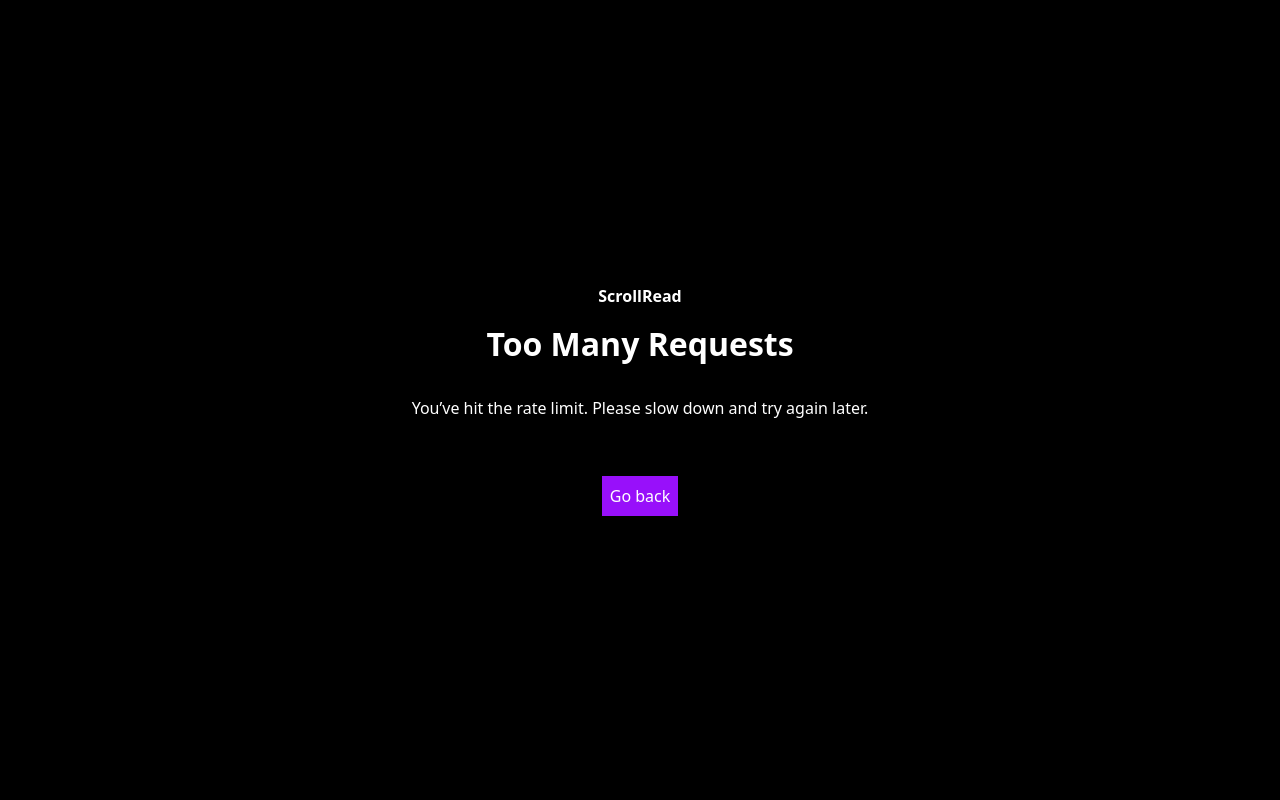
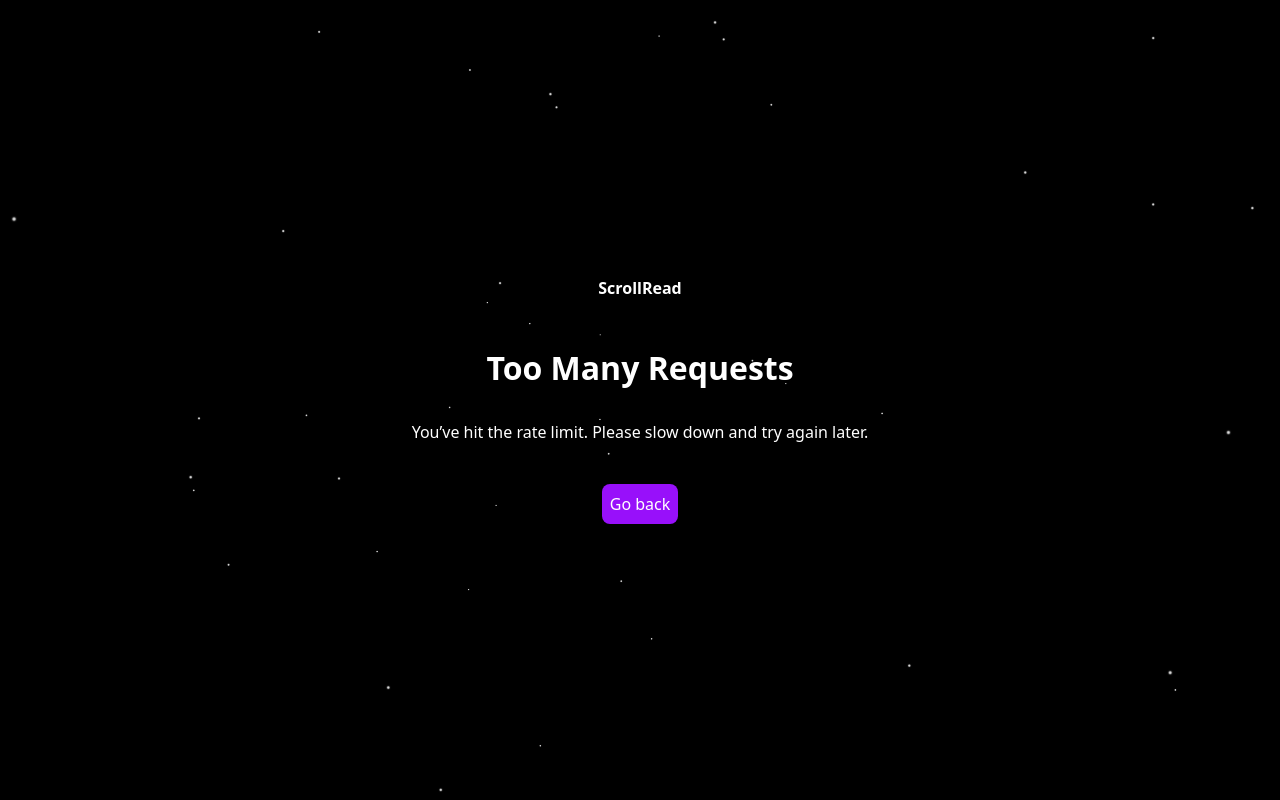
Before and after one commit to abhicodes13/motion, a Next.js app: page /429 in a window 1280 px wide. Built offline with nearby package versions, Linux system fonts and the light colour scheme.

Commit message:
ui fix ratelimit 429 page

```diff
--- a/app/429/page.jsx
+++ b/app/429/page.jsx
@@ -1,22 +1,35 @@
 // app/429/page.jsx
-
+import { Stars } from "@react-three/drei";
+import { Canvas } from "@react-three/fiber";
 export default function RateLimitPage() {
   return (
     //Page for when too many requests hit from client side
+
     <div
       style={{ padding: "3rem", textAlign: "center" }}
-      className="bg-black text-white h-screen flex flex-col gap-3 justify-center items-center"
+      className="bg-black text-white h-screen flex flex-col gap-3 justify-center items-center z-10"
     >
-      <h1 style={{ fontSize: "1rem", fontWeight: "bold" }}>ScrollRead</h1>
+      <h1
+        style={{ fontSize: "1rem", fontWeight: "bold", marginBottom: "2rem" }}
+      >
+        ScrollRead
+      </h1>
       <h1 style={{ fontSize: "2rem", fontWeight: "bold" }}>
         Too Many Requests
       </h1>
-      <p style={{ marginTop: "1rem", marginBottom: "2rem" }}>
+      <p style={{ marginTop: "1rem", marginBottom: "1rem" }}>
         You’ve hit the rate limit. Please slow down and try again later.
       </p>
       <a href="/">
-        <button className="bg-purple-600 mt-3 p-2 text-white">Go back</button>
+        <button className="bg-purple-600 mt-3 p-2 hover:opacity-70 rounded-md text-white">
+          Go back
+        </button>
       </a>
+      <div className="absolute inset-0 z-0">
+        <Canvas>
+          <Stars radius={50} count={200} factor={4} fade speed={3} />
+        </Canvas>
+      </div>
     </div>
   );
 }
```
